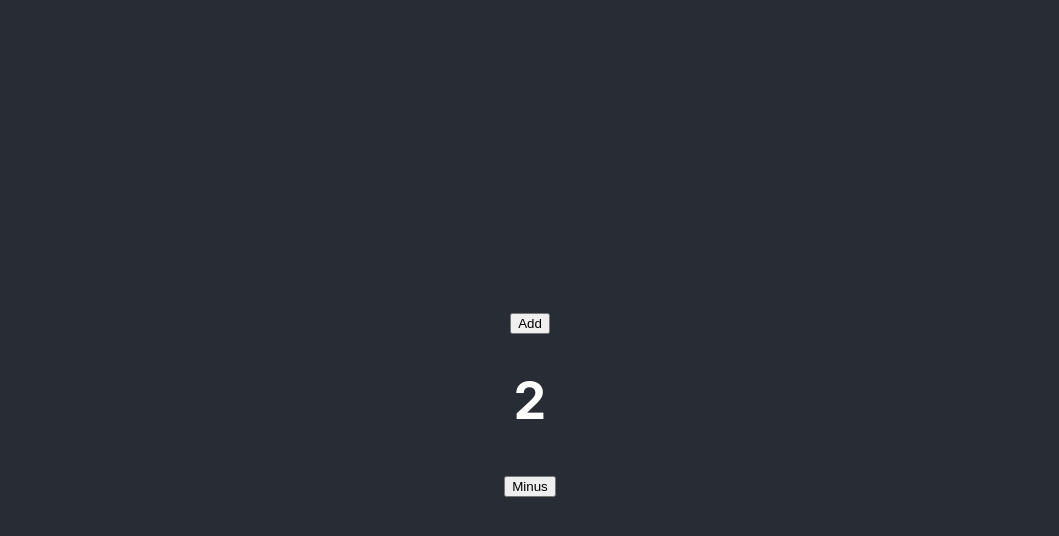
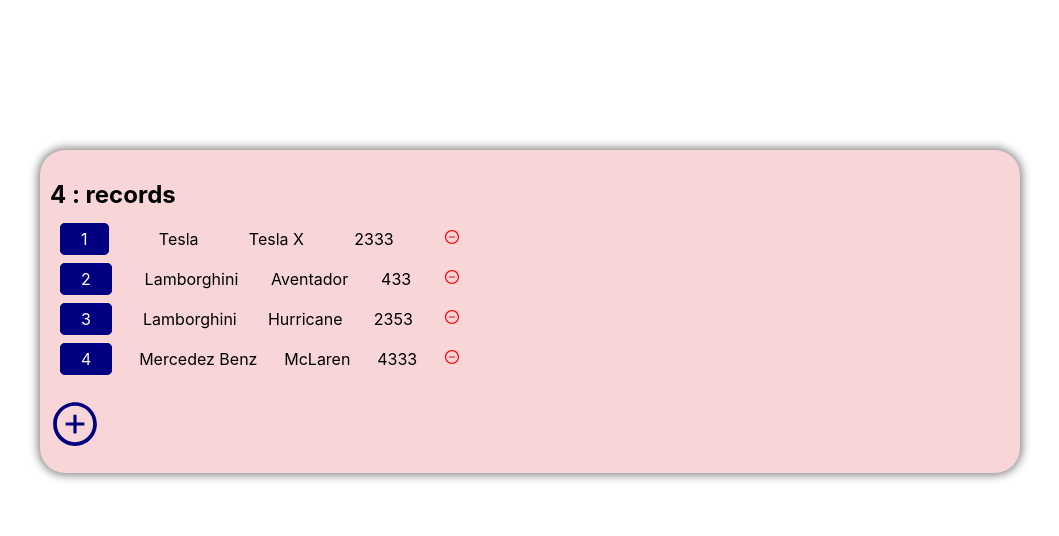
Before and after one commit to Gopal-Bhattarai/React, a React (Create React App) app: page / in a window 1280 px wide. Shown: the top 536 px of the page, without its empty margins (110-1169 px from the left). Built offline with nearby package versions, Linux system fonts and the light colour scheme.

Commit message:
React Icons utils & delete car function worked

```diff
--- a/package.json
+++ b/package.json
@@ -35,5 +35,8 @@
       "last 1 firefox version",
       "last 1 safari version"
     ]
+  },
+  "devDependencies": {
+    "tailwindcss": "^3.2.4"
   }
 }
--- a/public/index.html
+++ b/public/index.html
@@ -9,35 +9,11 @@
       name="description"
       content="Web site created using create-react-app"
     />
-    <link rel="apple-touch-icon" href="%PUBLIC_URL%/logo192.png" />
-    <!--
-      manifest.json provides metadata used when your web app is installed on a
-      user's mobile device or desktop. See https://developers.google.com/web/fundamentals/web-app-manifest/
-    -->
-    <link rel="manifest" href="%PUBLIC_URL%/manifest.json" />
-    <!--
-      Notice the use of %PUBLIC_URL% in the tags above.
-      It will be replaced with the URL of the `public` folder during the build.
-      Only files inside the `public` folder can be referenced from the HTML.
-
-      Unlike "/favicon.ico" or "favicon.ico", "%PUBLIC_URL%/favicon.ico" will
-      work correctly both with client-side routing and a non-root public URL.
-      Learn how to configure a non-root public URL by running `npm run build`.
-    -->
+    <!-- <link href="output.css" rel="stylesheet"> -->
     <title>React App</title>
   </head>
   <body>
     <noscript>You need to enable JavaScript to run this app.</noscript>
     <div id="root"></div>
-    <!--
-      This HTML file is a template.
-      If you open it directly in the browser, you will see an empty page.
-
-      You can add webfonts, meta tags, or analytics to this file.
-      The build step will place the bundled scripts into the <body> tag.
-
-      To begin the development, run `npm start` or `yarn start`.
-      To create a production bundle, use `npm run build` or `yarn build`.
-    -->
   </body>
 </html>
--- a/src/App.css
+++ b/src/App.css
@@ -1,38 +1,71 @@
-.App {
-  text-align: center;
+/* @tailwind base;
+@tailwind components;
+@tailwind utilities; */
+
+
+body{
+  margin: 150px;
 }
 
-.App-logo {
-  height: 40vmin;
-  pointer-events: none;
+.display{
+
+  border-radius: 25px;
+  box-shadow: 0 0 10px 2px gray;
+  background-color: #F8D5D6;
+  padding: 10px;
 }
 
-@media (prefers-reduced-motion: no-preference) {
-  .App-logo {
-    animation: App-logo-spin infinite 20s linear;
-  }
+.entry {
+  display: flex;
+  width: 400px;
+  justify-content: space-between;
+  margin: 20px 10px;
 }
 
-.App-header {
-  background-color: #282c34;
-  min-height: 100vh;
-  display: flex;
-  flex-direction: column;
-  align-items: center;
-  justify-content: center;
-  font-size: calc(10px + 2vmin);
+.sno{
+  border: 1px solid navy;
+  background-color: navy;
+  border-radius: 5px;
   color: white;
+  padding: 5px 20px;
 }
 
-.App-link {
-  color: #61dafb;
+
+
+.inputs {
+  display: none;
+  width: 350px;
+  margin: 20px auto;
+  grid-template-columns: 6fr 6fr;
+  grid-column-gap: 10px;
+  grid-row-gap: 10px;
+  outline: none;
+  border-radius: 15px;
+  box-shadow: 0 0 10px 2px gray;
+  padding: 20px 10px;
+  font-size: 1.5em;
+  background-color: #FFFDE0;
 }
 
-@keyframes App-logo-spin {
-  from {
-    transform: rotate(0deg);
-  }
-  to {
-    transform: rotate(360deg);
-  }
+#addCar, #showInput{
+  cursor: pointer;
+  margin: 10px auto;
 }
+
+#deleteCar{
+   cursor: pointer;
+}
+
+.addButtonDiv{
+  margin-top: 0px;
+  margin-right: 70px;
+  display: flex;
+  justify-content: center;
+}
+
+input {
+  border: 1px solid navy;
+  border-radius: 10px;
+  padding: 3px 5px;
+  font-size: 0.8em;
+}
--- a/src/App.js
+++ b/src/App.js
@@ -1,11 +1,11 @@
 import "./App.css";
-import Counter from "./component/Counter";
+import CarsList from "./component/CarsList";
 
 function App() {
   return (
     <div className="App">
       <header className="App-header">
-        <Counter />
+        <CarsList />
       </header>
     </div>
   );
--- a/src/component/CarsList.js
+++ b/src/component/CarsList.js
@@ -1,9 +1,13 @@
 import React, { useState } from "react";
 import { CARS } from "../constants";
-import { AiOutlinePlusCircle, AiOutlineMinusCircle } from "react-icons/ai";
+import {
+  AiOutlinePlusCircle,
+  AiOutlineMinusCircle,
+  AiOutlineCheck,
+} from "react-icons/ai";
 
 const CarsList = () => {
-  const [cars, setCars] = useState(CARS);
+  let [cars, setCars] = useState(CARS);
   const [brand, setBrand] = useState("");
   const [model, setModel] = useState("");
   const [price, setPrice] = useState("");
@@ -12,14 +16,27 @@
     setCars(cars.filter((car) => car.id !== givenId));
   };
 
+  const showAddSection = () => {
+    document.querySelector(".inputs").style.display = "grid";
+    document.querySelector("#showInput").style.display = "none";
+  };
+
   const addCar = () => {
-    setCars(cars.push({ id: 5, brand, model, price }));
-    console.log(cars);
-    return cars;
+    const lastId = parseInt(cars[cars.length - 1].id) + 1;
+    const newData = { id: lastId, brand, model, price: parseInt(price) };
+
+    setCars(cars.push(newData));
+    console.log();
+
+    document.querySelector(".inputs").style.display = "none";
+    document.querySelector("#showInput").style.display = "block";
   };
+
   return (
-    <div>
+    <>
+      <div className="display">
         <h2>{cars.length} : records</h2>
+        {console.log(cars.length)}
         {cars.map((car, j, arr) => (
           <div className="entry" key={car.id}>
             <div>
@@ -34,12 +51,22 @@
             <div>
               <span>{car.price}</span>
             </div>
-          <AiOutlineMinusCircle onClick={() => deleteCar(car.id)} />
+            <AiOutlineMinusCircle
+              id="deleteCar"
+              color={"red"}
+              onClick={() => deleteCar(car.id)}
+            />
             {/* <div>
             <span>{arr[j - 1]?.price}</span>
           </div> */}
           </div>
         ))}
+        <AiOutlinePlusCircle
+          size={50}
+          color={"navy"}
+          id="showInput"
+          onClick={showAddSection}
+        />
         <div className="inputs">
           <div>
             <label>Brand: </label>
@@ -59,17 +86,18 @@
           <div>
             <input onChange={(e) => setPrice(e.target.value)} value={price} />
           </div>
-      </div>
-
+          <div></div>
           <div className="addButtonDiv">
-        <AiOutlinePlusCircle
-          size={50}
+            <AiOutlineCheck
+              size={100}
               color={"navy"}
               id="addCar"
               onClick={addCar}
             />
           </div>
         </div>
+      </div>
+    </>
   );
 };
 
--- a/src/component/Counter.js
+++ /dev/null
@@ -1,38 +0,0 @@
-import React, { useState } from "react";
-import { AiOutlinePlusCircle, AiOutlineMinusCircle } from "react-icons/ai";
-
-// const Counter = () => {
-//   const [count, setCount] = useState(0);
-//   return (
-//     <div>
-//       <AiOutlinePlusCircle
-//         size={30}
-//         color={"red"}
-//         onClick={() => setCount(count + 1)}
-//       />
-//       <h1>{count}</h1>
-//       <AiOutlineMinusCircle
-//         size={30}
-//         color={"blue"}
-//         onClick={() => setCount(count - 1)}
-//       />
-//     </div>
-//   );
-// };
-
-const Counter = () => {
-  const [count, setCount] = useState(2);
-  return (
-    <div>
-      <button onClick={() => setCount(count + 1)}>Add</button>
-      <h1>{count}</h1>
-      {/* <button onClick={() => (count > 0 ? setCount(count - 1) : void 0)}>
-      <button onClick={() => (count > 0 ? setCount(count - 1) : setCount(count))}> */}
-      <button onClick={() => setCount(count > 1 ? count - 1 : count)}>
-        Minus
-      </button>
-    </div>
-  );
-};
-
-export default Counter;
--- /dev/null
+++ b/src/constants/index.js
@@ -0,0 +1,26 @@
+export const CARS = [
+  {
+    id: 1,
+    brand: "Tesla",
+    model: "Tesla X",
+    price: 2333,
+  },
+  {
+    id: 2,
+    brand: "Lamborghini",
+    model: "Aventador",
+    price: 433,
+  },
+  {
+    id: 3,
+    brand: "Lamborghini",
+    model: "Hurricane",
+    price: 2353,
+  },
+  {
+    id: 4,
+    brand: "Mercedez Benz",
+    model: "McLaren",
+    price: 4333,
+  },
+];
--- /dev/null
+++ b/tailwind.config.js
@@ -0,0 +1,8 @@
+/** @type {import('tailwindcss').Config} */
+module.exports = {
+  content: ["./src/**/*.{html,js}"],
+  theme: {
+    extend: {},
+  },
+  plugins: [],
+};
```
Also changed, not shown: 2 other files (tests, documents, lock files or other folders). Lines whose indentation alone changed are shown as unchanged.
